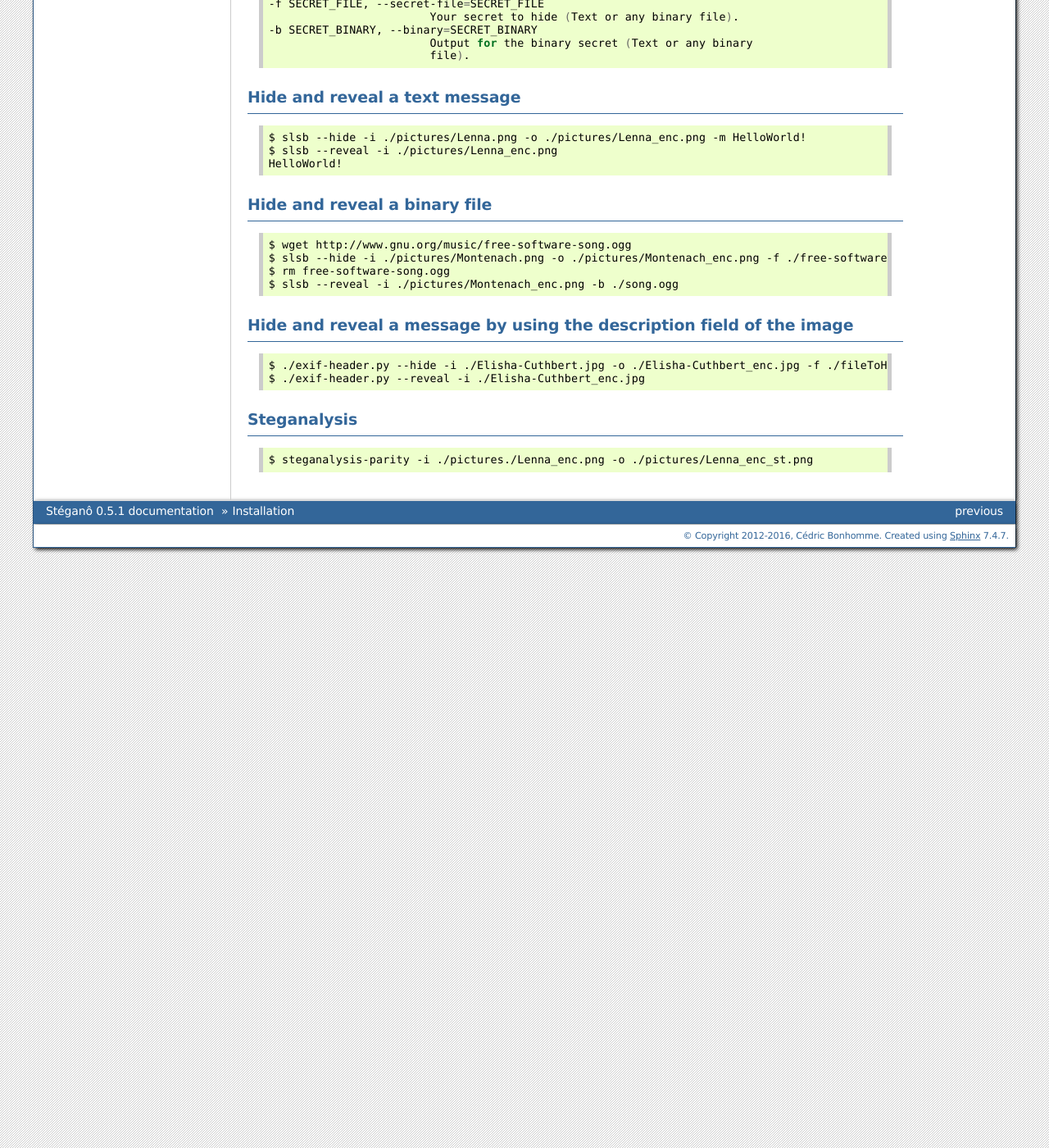
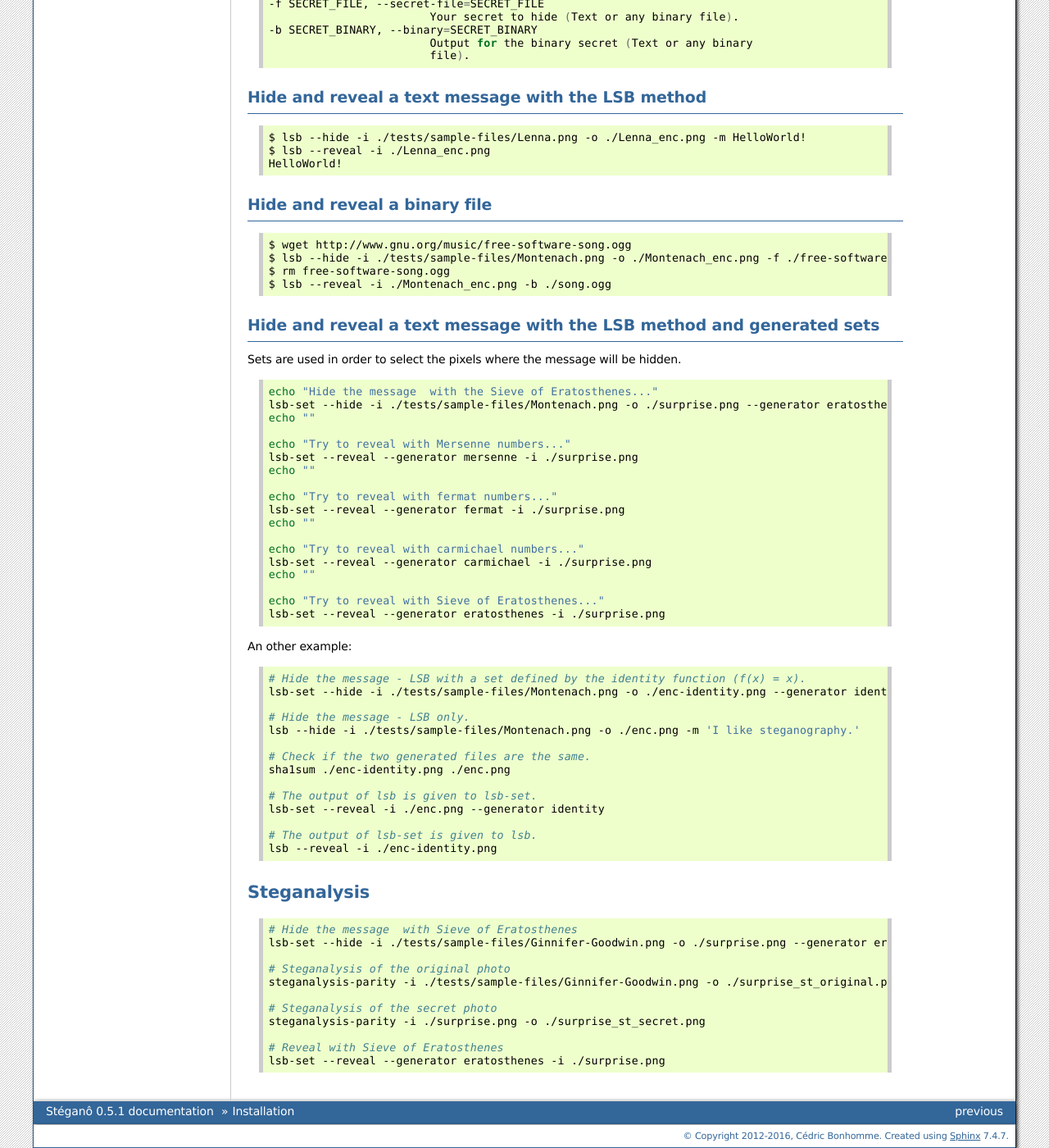
Before and after one commit to cedricbonhomme/Stegano, a Sphinx documentation site: the page built from docs/tutorial.rst, in a window 1280 px wide and 1400 px high, scrolled down 1140 px. Shown: the whole window at 82% size. Built offline with Sphinx 7.4.7, drawn with Linux system fonts in a browser that asks for light colours; some of the changed text lies outside the part shown.

Commit message:
Moved sample files and updated documentation.

```diff
--- a/docs/tutorial.rst
+++ b/docs/tutorial.rst
@@ -29,7 +29,7 @@ LSB method
     [GCC 4.9.2] on linux
     Type "help", "copyright", "credits" or "license" for more information.
     >>> from stegano import slsb
-    >>> secret = slsb.hide("./examples/pictures/Lenna.png", "Hello world!")
+    >>> secret = slsb.hide("./tests/sample-files/Lenna.png", "Hello world!")
     >>> secret.save("./Lenna-secret.png")
     >>> print(slsb.reveal("./Lenna-secret.png"))
     Hello world!
@@ -45,7 +45,7 @@ For JPEG and TIFF images.
     [GCC 4.9.2] on linux
     Type "help", "copyright", "credits" or "license" for more information.
     >>> from stegano import exifHeader
-    >>> secret = exifHeader.hide("./examples/pictures/20160505T130442.jpg",
+    >>> secret = exifHeader.hide("./tests/sample-files/20160505T130442.jpg",
                             "./image.jpg", secret_message="Hello world!")
     >>> print(exifHeader.reveal("./image.jpg"))
 
@@ -80,13 +80,13 @@ Display help
                             Output for the binary secret (Text or any binary
                             file).
 
-Hide and reveal a text message
-------------------------------
+Hide and reveal a text message with the LSB method
+--------------------------------------------------
 
 .. code-block:: bash
 
-    $ slsb --hide -i ./pictures/Lenna.png -o ./pictures/Lenna_enc.png -m HelloWorld!
-    $ slsb --reveal -i ./pictures/Lenna_enc.png
+    $ lsb --hide -i ./tests/sample-files/Lenna.png -o ./Lenna_enc.png -m HelloWorld!
+    $ lsb --reveal -i ./Lenna_enc.png
     HelloWorld!
 
 Hide and reveal a binary file
@@ -95,21 +95,72 @@ Hide and reveal a binary file
 .. code-block:: bash
 
     $ wget http://www.gnu.org/music/free-software-song.ogg
-    $ slsb --hide -i ./pictures/Montenach.png -o ./pictures/Montenach_enc.png -f ./free-software-song.ogg
+    $ lsb --hide -i ./tests/sample-files/Montenach.png -o ./Montenach_enc.png -f ./free-software-song.ogg
     $ rm free-software-song.ogg
-    $ slsb --reveal -i ./pictures/Montenach_enc.png -b ./song.ogg
+    $ lsb --reveal -i ./Montenach_enc.png -b ./song.ogg
 
-Hide and reveal a message by using the description field of the image
+Hide and reveal a text message with the LSB method and generated sets
 ---------------------------------------------------------------------
+
+Sets are used in order to select the pixels where the message will be hidden.
 
 .. code-block:: bash
 
-    $ ./exif-header.py --hide -i ./Elisha-Cuthbert.jpg -o ./Elisha-Cuthbert_enc.jpg -f ./fileToHide.txt
-    $ ./exif-header.py --reveal -i ./Elisha-Cuthbert_enc.jpg
+    echo "Hide the message  with the Sieve of Eratosthenes..."
+    lsb-set --hide -i ./tests/sample-files/Montenach.png -o ./surprise.png --generator eratosthenes -m 'Joyeux Noël!'
+    echo ""
 
-Steganalysis
-------------
+    echo "Try to reveal with Mersenne numbers..."
+    lsb-set --reveal --generator mersenne -i ./surprise.png
+    echo ""
+
+    echo "Try to reveal with fermat numbers..."
+    lsb-set --reveal --generator fermat -i ./surprise.png
+    echo ""
+
+    echo "Try to reveal with carmichael numbers..."
+    lsb-set --reveal --generator carmichael -i ./surprise.png
+    echo ""
+
+    echo "Try to reveal with Sieve of Eratosthenes..."
+    lsb-set --reveal --generator eratosthenes -i ./surprise.png
+
+
+An other example:
 
 .. code-block:: bash
 
-    $ steganalysis-parity -i ./pictures./Lenna_enc.png -o ./pictures/Lenna_enc_st.png
+    # Hide the message - LSB with a set defined by the identity function (f(x) = x).
+    lsb-set --hide -i ./tests/sample-files/Montenach.png -o ./enc-identity.png --generator identity -m 'I like steganography.'
+
+    # Hide the message - LSB only.
+    lsb --hide -i ./tests/sample-files/Montenach.png -o ./enc.png -m 'I like steganography.'
+
+    # Check if the two generated files are the same.
+    sha1sum ./enc-identity.png ./enc.png
+
+    # The output of lsb is given to lsb-set.
+    lsb-set --reveal -i ./enc.png --generator identity
+
+    # The output of lsb-set is given to lsb.
+    lsb --reveal -i ./enc-identity.png
+
+
+
+
+Steganalysis
+============
+
+.. code-block:: bash
+
+    # Hide the message  with Sieve of Eratosthenes
+    lsb-set --hide -i ./tests/sample-files/Ginnifer-Goodwin.png -o ./surprise.png --generator eratosthenes -m 'Very important message.'
+
+    # Steganalysis of the original photo
+    steganalysis-parity -i ./tests/sample-files/Ginnifer-Goodwin.png -o ./surprise_st_original.png
+
+    # Steganalysis of the secret photo
+    steganalysis-parity -i ./surprise.png -o ./surprise_st_secret.png
+
+    # Reveal with Sieve of Eratosthenes
+    lsb-set --reveal --generator eratosthenes -i ./surprise.png
```
Also changed, not shown: README.rst (+4 -6 lines), 19 other files.
